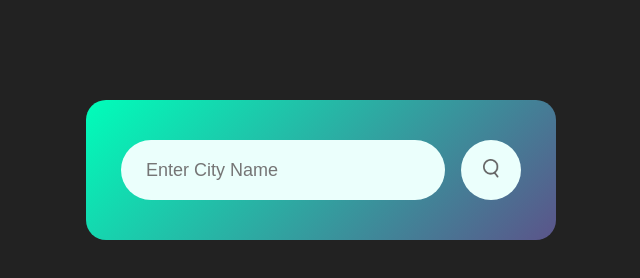
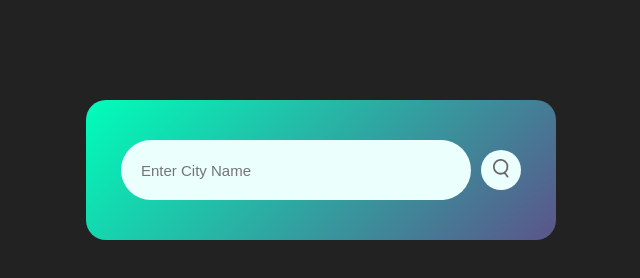
Before and after one commit to yuvraj2811/Weather-Application-html-css-js, a plain HTML site: page index.html in a window 1280 px wide. Shown: the whole page, without its empty margins (319-959 px from the left). Drawn offline with Linux system fonts and the light colour scheme.

Commit message:
Add files

```diff
--- a/style.css
+++ b/style.css
@@ -11,6 +11,7 @@ body{
 
 .card{
     width: 90%;
+    /* max-width: 470px; */
     max-width: 470px;
     background: linear-gradient(135deg,#00feba,#5b548a);
     color: #fff;
@@ -32,12 +33,12 @@ body{
     outline: 0;
     background: #ebfffc;
     color: #555;
-    padding: 10px 25px;
+    padding: 10px 20px;
     height: 60px;
     border-radius: 30px;
     flex: 1;
-    margin-right: 16px;
-    font-size: 18px;
+    margin-right: 10px;
+    font-size: 15px;
 }
 
 .search button{
@@ -45,10 +46,11 @@ body{
     outline: 0;
     background: #ebfffc;
     border-radius: 50%;
-    width: 60px;
-    height: 60px;
+    width: 40px;
+    height: 40px;
     cursor: pointer;
 }
+
 
 .search button img{
     width: 16px;
```
